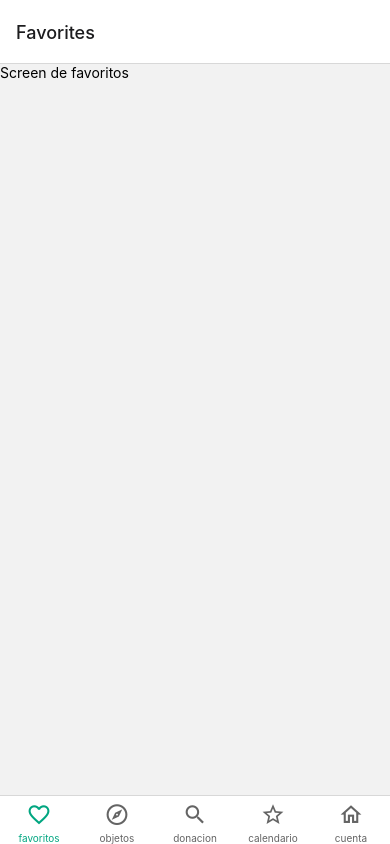
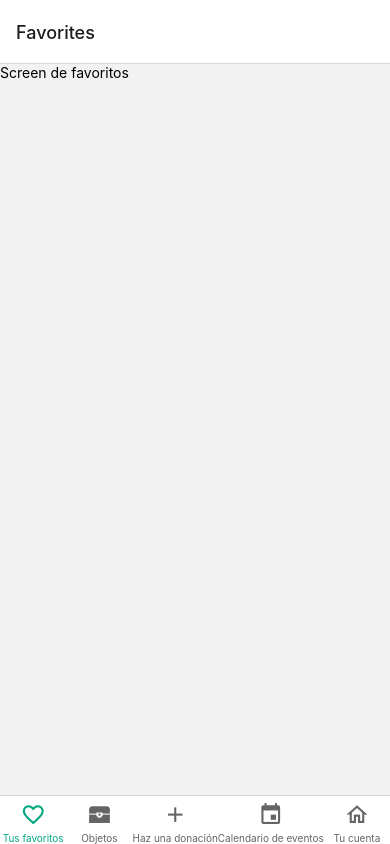
Before and after one commit to AgAndres98/proyectoFinal, a React Native app: screen / in a window 390 px wide. Built offline with nearby package versions, Linux system fonts and the light colour scheme.

Commit message:
se cambian iconos

```diff
--- a/src/navigation/AppNavigation.js
+++ b/src/navigation/AppNavigation.js
@@ -25,27 +25,27 @@ export function AppNavigation() {
       <Tab.Screen
         name={screen.favorites.tab}
         component={FavoritesStack}
-        options={{ title: "favoritos" }}
+        options={{ title: "Tus favoritos" }}
       />
       <Tab.Screen
         name={screen.objects.tab}
         component={ObjectsStack}
-        options={{ title: "objetos" }}
+        options={{ title: "Objetos" }}
       />
       <Tab.Screen
         name={screen.donation.tab}
         component={DonationStack}
-        options={{ title: "donacion" }}
+        options={{ title: "Haz una donación" }}
       />
       <Tab.Screen
         name={screen.calendar.tab}
         component={CalendarStack}
-        options={{ title: "calendario" }}
+        options={{ title: "Calendario de eventos" }}
       />
       <Tab.Screen
         name={screen.account.tab}
         component={AccountStack}
-        options={{ title: "cuenta" }}
+        options={{ title: "Tu cuenta" }}
       />
     </Tab.Navigator>
   );
@@ -59,15 +59,15 @@ function screenOptions(route, color, size) {
   }
 
   if (route.name === screen.objects.tab) {
-    iconName = "compass-outline";
+    iconName = "treasure-chest";
   }
 
   if (route.name === screen.donation.tab) {
-    iconName = "magnify";
+    iconName = "plus";
   }
 
   if (route.name === screen.calendar.tab) {
-    iconName = "star-outline";
+    iconName = "calendar";
   }
 
   if (route.name === screen.account.tab) {
```
